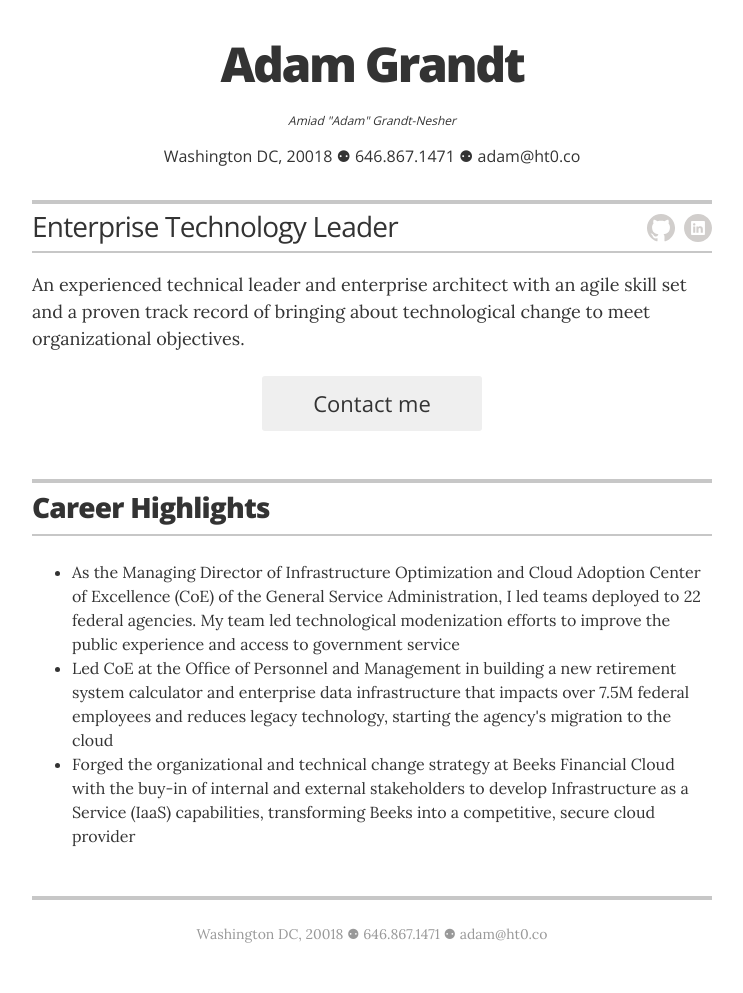
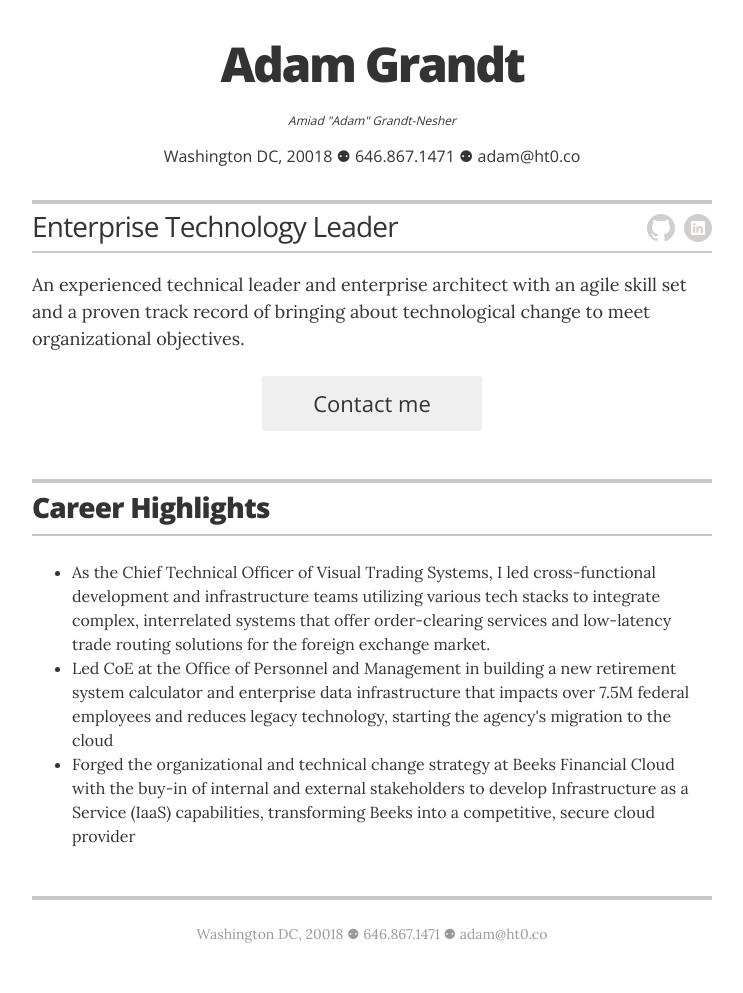
Before and after one commit to inuwashi/inuwashi.github.io, a Jekyll site: the page built from ecqs.html, in a window 1280 px wide. Shown: the whole page, without its empty margins (268-1011 px from the left). Built offline with Jekyll 4.4.1, drawn with Linux system fonts in a browser that asks for light colours.

Commit message:
CTO hightlight

```diff
--- a/_data/highlights.yml
+++ b/_data/highlights.yml
@@ -1,6 +1,7 @@
 # Highlights
-- highlight: As the Managing Director of Infrastructure Optimization and Cloud Adoption Center of Excellence (CoE) of the General Service Administration, I led teams deployed to 22 federal agencies. My team led technological modenization efforts to improve the public experience and access to government service
+# - highlight: As the Managing Director of Infrastructure Optimization and Cloud Adoption Center of Excellence (CoE) of the General Service Administration, I led teams deployed to 22 federal agencies. My team led technological modenization efforts to improve the public experience and access to government service
 # - highlight: Stabilized Office of Personnel and Management's mainframe after data breach impacted over 14M people in and outside government. Created a roadmap for a mainframe recovery plan and utilized GSA resources to create the acquisition package successfully delivering in under one year. Coordinated multiple stakeholders, including the OPM Director, GSA Administrator, CIO, OCIO, GSAIT, Contractor, and the CoE team.
+- highlight: As the Chief Technical Officer of Visual Trading Systems, I led cross-functional development and infrastructure teams utilizing various tech stacks to integrate complex, interrelated systems that offer order-clearing services and low-latency trade routing solutions for the foreign exchange market.
 - highlight: Led CoE at the Office of Personnel and Management in building a new retirement system calculator and enterprise data infrastructure that impacts over 7.5M federal employees and reduces legacy technology, starting the agency's migration to the cloud
 - highlight: Forged the organizational and technical change strategy at Beeks Financial Cloud with the buy-in of internal and external  stakeholders to develop Infrastructure as a Service (IaaS) capabilities, transforming Beeks into a competitive, secure cloud provider
 # - highlight: Orchestrated over sixty developers distributed worldwide utilizing varied technical stacks to craft a unified product vision that defined Visual Trading's offerings
```
Also changed, not shown: _data/experience.yml (+3 -6 lines).
